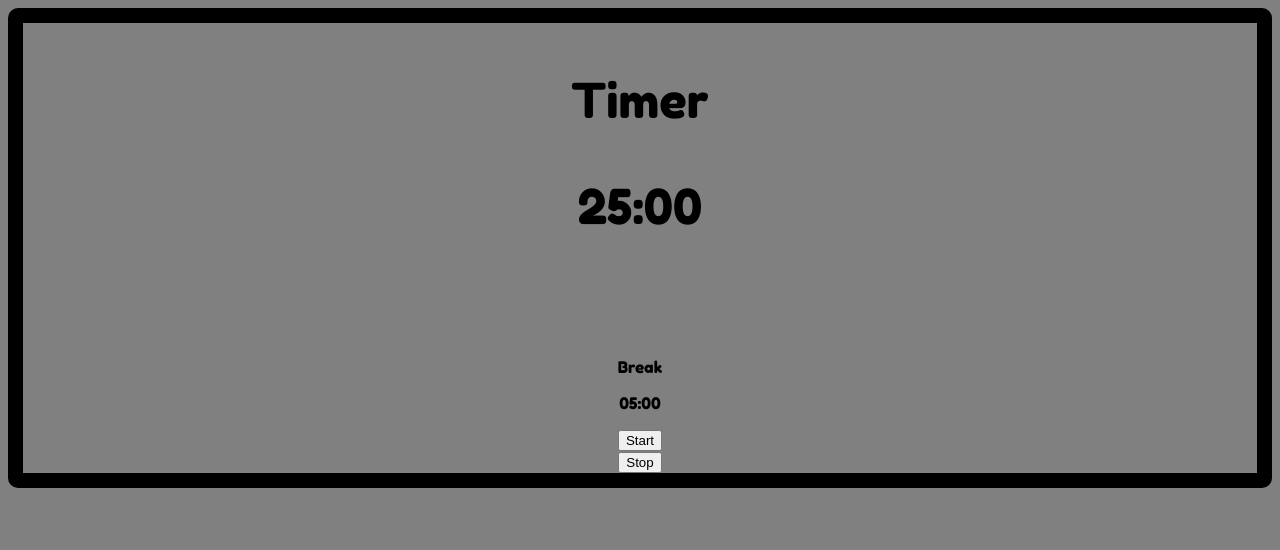
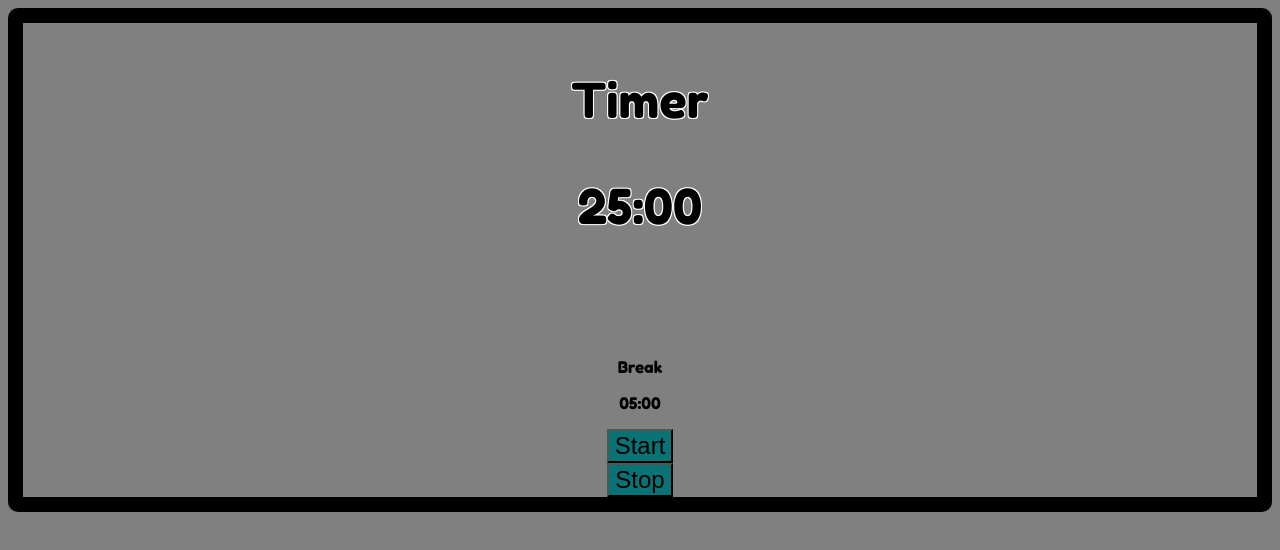
Before and after one commit to leetie/Pomodoro, a plain HTML site: page index.html in a window 1280 px wide. Drawn offline with Linux system fonts and the light colour scheme.

Commit message:
added text border in css

```diff
--- a/style.css
+++ b/style.css
@@ -14,9 +14,17 @@ body {
 
 #timer {
   font-size: 3em;
+  text-shadow:
+    -1px -1px 0 white,
+    1px -1px 0 white,
+    -1px 1px 0 white,
+    1px 1px 0 white;
+
 }
 
-#buttons {
+button {
+  background-color: rgb(9, 114, 117);
+  font-size: x-large;
 }
 
 #buttons:hover {
@@ -25,4 +33,6 @@ body {
 
 html {
   height: 100%;
+
+
 }
```
